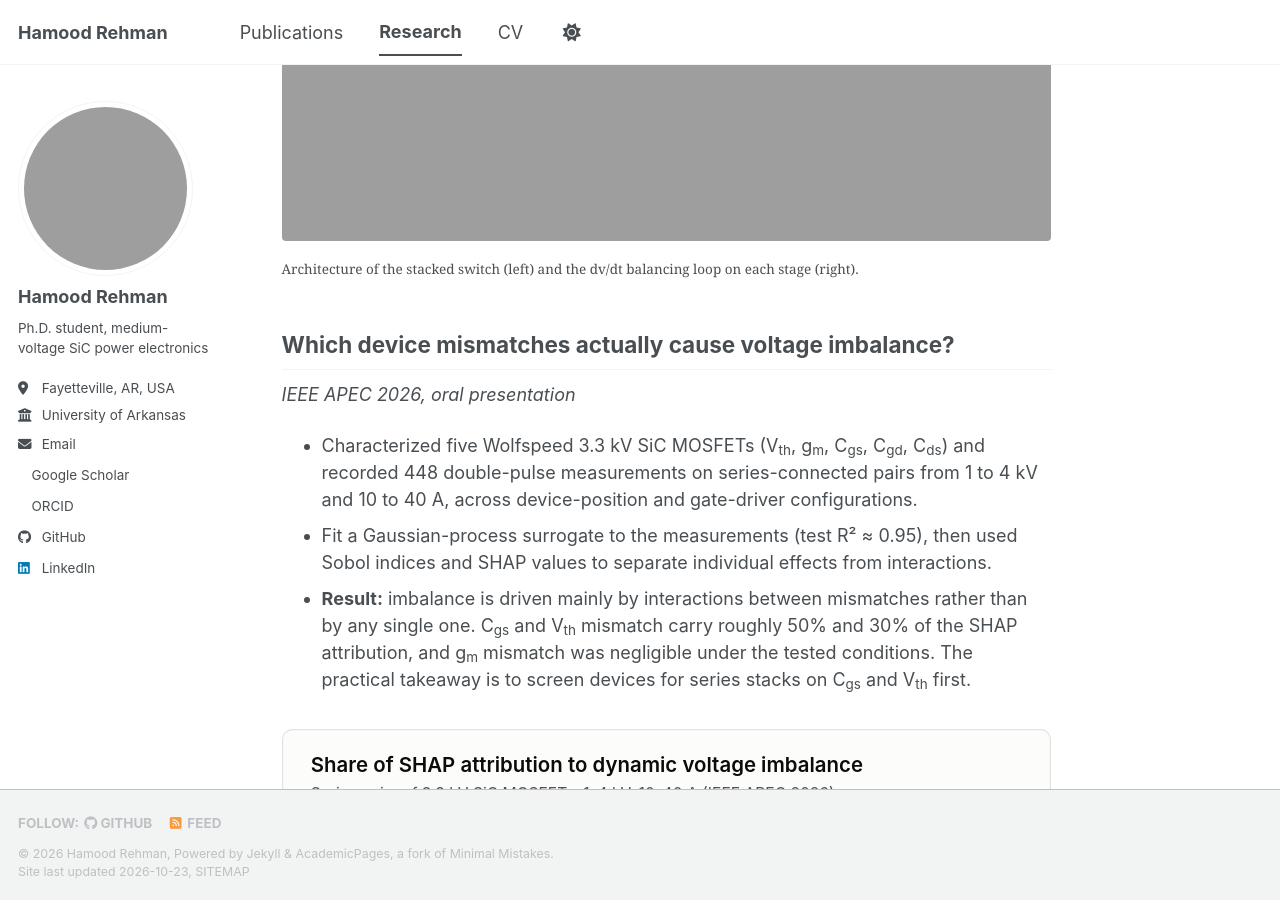
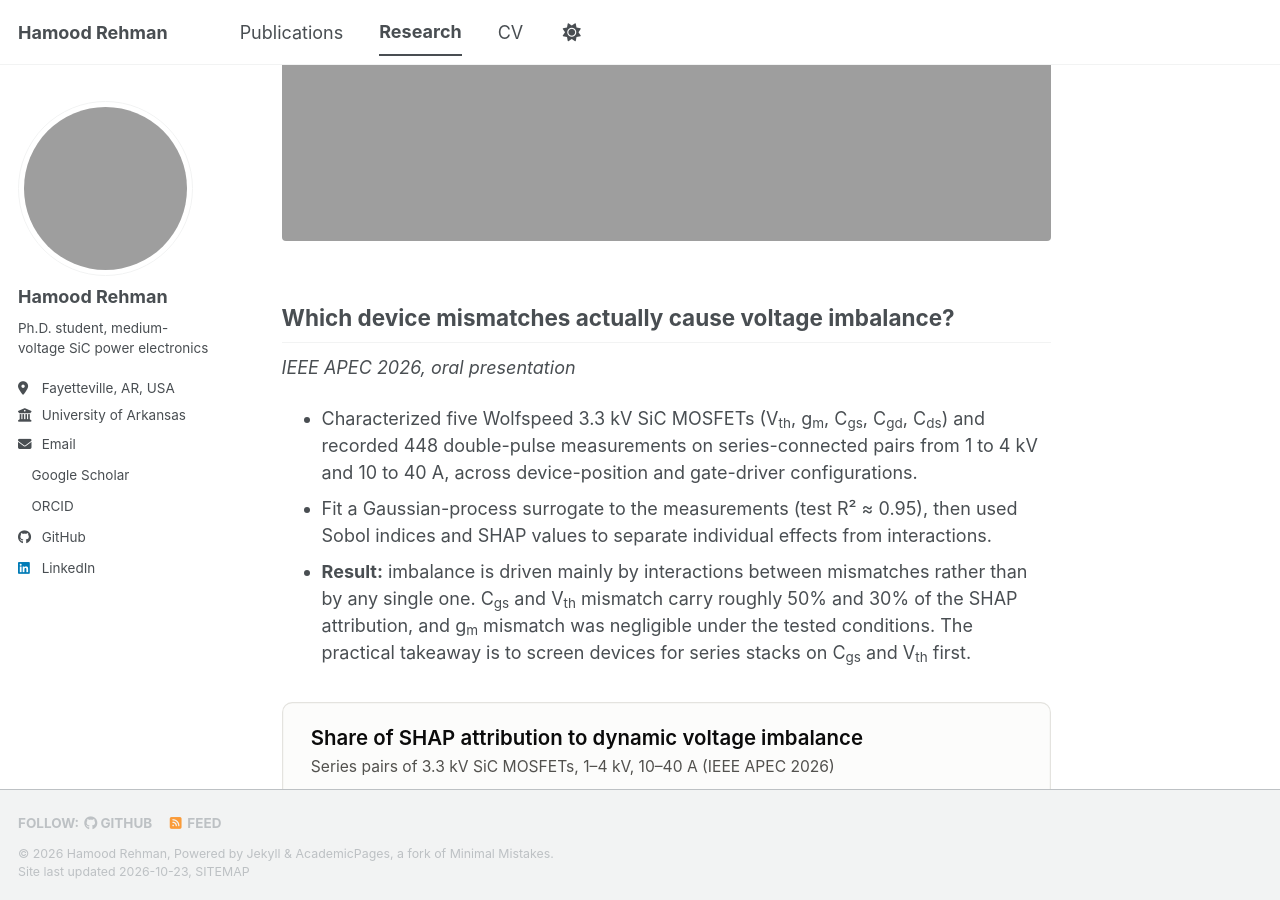
Before and after one commit to hamood-rehman/hamood-rehman.github.io, a Jekyll site: the page built from _pages/research.md, in a window 1280 px wide and 900 px high, scrolled down 825 px. Built offline with Jekyll 4.4.1, drawn with Linux system fonts in a browser that asks for light colours; a style sheet for code colours, icons or effects is not loaded; grey boxes are pictures that could not be loaded.

Commit message:
Update research.md

```diff
--- a/_pages/research.md
+++ b/_pages/research.md
@@ -15,7 +15,6 @@ author_profile: true
 
 <figure>
   <img src="{{ base_path }}/images/research/10kv SiC switch Architecture.emf" alt="Block diagram of the series-stacked SiC switch and its per-stage voltage-balancing loop">
-  <figcaption>Architecture of the stacked switch (left) and the dv/dt balancing loop on each stage (right).</figcaption>
 </figure>
 
 ## Which device mismatches actually cause voltage imbalance?
```
